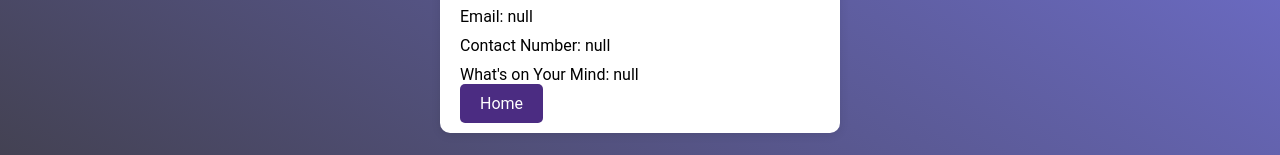
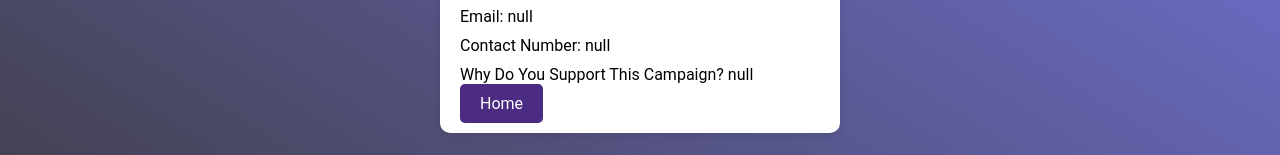
Before and after one commit to deyadeys/4qproj, a plain HTML site: page profile.html in a window 1280 px wide. Shown: the part 408-563 px from the top of the page. Drawn offline with Linux system fonts and the light colour scheme.

Commit message:
Update profile.html

```diff
--- a/profile.html
+++ b/profile.html
@@ -36,7 +36,7 @@
     document.getElementById('profile-gender').textContent = "Gender: " + gender;
     document.getElementById('profile-email').textContent = "Email: " + email;
     document.getElementById('profile-contact').textContent = "Contact Number: " + contactn;
-    document.getElementById('profile-interest').textContent = "What's on Your Mind: " + supportReason;
+    document.getElementById('profile-interest').textContent = "Why Do You Support This Campaign? " + supportReason;
 </script>
 
 </body>
```
